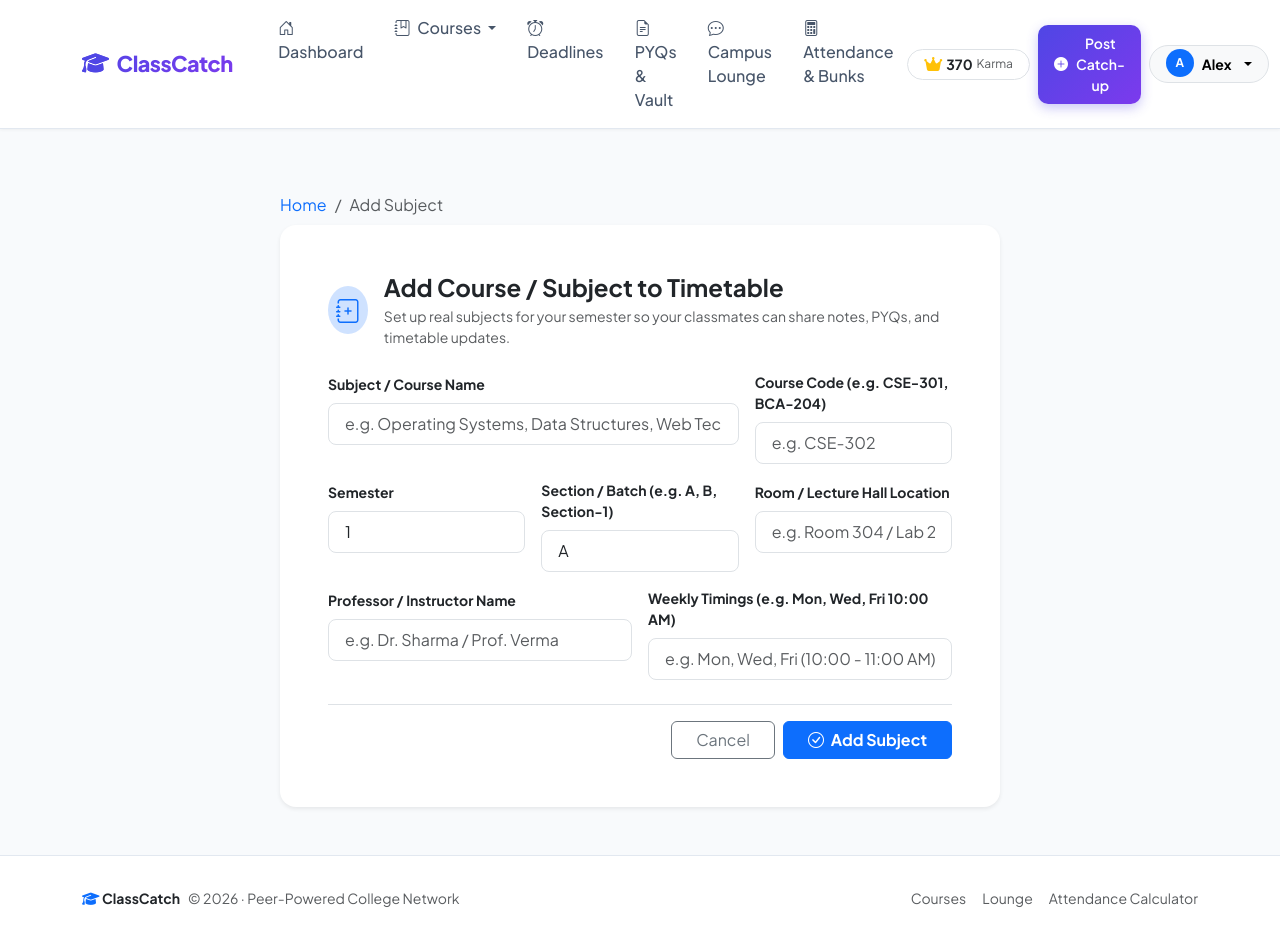
After one commit to sumit07122/Classcatch, a Flask app: page /course/new in a window 1280 px wide. The commit adds this page. Run offline with Flask 3, Linux system fonts and the light colour scheme; a user stored in the database is signed in.

Commit message:
Add course creation UI, clean slate database reset utility, and test suite verification

```diff
--- a/app.py
+++ b/app.py
@@ -2,15 +2,16 @@ import os
 from datetime import date, datetime, timedelta
 from dotenv import load_dotenv
 
-# Load environment variables from .env if present
-load_dotenv(override=True)
+# Load environment variables from .env if present (skip if TESTING mode is set)
+if not os.environ.get('TESTING'):
+    load_dotenv(override=True)
 
 from flask import Flask, render_template, redirect, url_for, flash, request, jsonify, abort, send_from_directory
 from flask_login import LoginManager, login_user, logout_user, login_required, current_user
 from models import db, User, Course, Summary, ChatMessage, Announcement, AttendanceRecord, Deadline, Resource
 from forms import (
     RegistrationForm, LoginForm, SummaryForm, ChatMessageForm,
-    AnnouncementForm, AttendanceForm, DeadlineForm, ResourceForm
+    AnnouncementForm, AttendanceForm, DeadlineForm, ResourceForm, CourseForm
 )
 
 # Initialize Flask application
@@ -161,6 +162,38 @@ def index():
 # ==========================================
 # Course Hub (Tabs: Summaries, Chat, Announcements, Schedule)
 # ==========================================
+
+@app.route('/course/new', methods=['GET', 'POST'])
+@login_required
+def create_course():
+    """Create a new course/subject for the student's branch/semester."""
+    form = CourseForm()
+    if form.validate_on_submit():
+        existing = Course.query.filter_by(code=form.code.data.strip().upper()).first()
+        if existing:
+            flash(f"A course with code '{existing.code}' ({existing.name}) already exists.", 'warning')
+            return render_template('course_new.html', title='Add Subject / Course', form=form)
+
+        new_course = Course(
+            name=form.name.data.strip(),
+            code=form.code.data.strip().upper(),
+            section=form.section.data.strip() if form.section.data else 'A',
+            semester=form.semester.data,
+            instructor=form.instructor.data.strip() if form.instructor.data else 'Prof. TBA',
+            room=form.room.data.strip() if form.room.data else 'Lecture Hall',
+            schedule=form.schedule.data.strip() if form.schedule.data else 'Mon, Wed, Fri 10:00 AM',
+            status='Scheduled'
+        )
+        db.session.add(new_course)
+        db.session.commit()
+        if hasattr(current_user, 'karma'):
+            current_user.karma += 15
+            db.session.commit()
+        flash(f"Subject '{new_course.code} - {new_course.name}' created successfully! (+15 Karma)", 'success')
+        return redirect(url_for('course_detail', course_id=new_course.id))
+
+    return render_template('course_new.html', title='Add Subject / Course', form=form)
+
 
 @app.route('/course/<int:course_id>', methods=['GET'])
 def course_detail(course_id):
--- a/forms.py
+++ b/forms.py
@@ -183,3 +183,32 @@ class ResourceForm(FlaskForm):
         Optional()
     ])
     submit = SubmitField('Share Resource (+10 Karma)')
+
+
+class CourseForm(FlaskForm):
+    """Form for adding real university courses/subjects."""
+    name = StringField('Subject / Course Name', validators=[
+        DataRequired(message="Please enter the subject name."),
+        Length(max=100, message="Course name must be under 100 characters.")
+    ])
+    code = StringField('Course Code (e.g. CSE-301, BCA-204)', validators=[
+        DataRequired(message="Course code is required."),
+        Length(max=20, message="Course code must be under 20 characters.")
+    ])
+    section = StringField('Section / Batch (e.g. A, B, Section-1)', default='A', validators=[
+        Optional(), Length(max=20)
+    ])
+    semester = IntegerField('Semester', default=1, validators=[
+        DataRequired(message="Please specify the semester number."),
+        NumberRange(min=1, max=12, message="Semester must be between 1 and 12.")
+    ])
+    instructor = StringField('Professor / Instructor Name', validators=[
+        Optional(), Length(max=100)
+    ])
+    room = StringField('Room / Lecture Hall Location', validators=[
+        Optional(), Length(max=50)
+    ])
+    schedule = StringField('Weekly Timings (e.g. Mon, Wed, Fri 10:00 AM)', validators=[
+        Optional(), Length(max=100)
+    ])
+    submit = SubmitField('Add Course to Timetable')
--- /dev/null
+++ b/templates/course_new.html
@@ -0,0 +1,99 @@
+{% extends "base.html" %}
+
+{% block content %}
+<div class="container py-4">
+    <div class="row justify-content-center">
+        <div class="col-lg-8">
+
+            <nav aria-label="breadcrumb">
+                <ol class="breadcrumb small text-muted mb-2">
+                    <li class="breadcrumb-item"><a href="{{ url_for('index') }}" class="text-decoration-none">Home</a></li>
+                    <li class="breadcrumb-item active" aria-current="page">Add Subject</li>
+                </ol>
+            </nav>
+
+            <div class="card card-modern p-4 p-md-5 bg-white shadow-sm border-0">
+                <div class="d-flex align-items-center gap-3 mb-4">
+                    <div class="rounded-circle bg-primary-subtle text-primary d-flex align-items-center justify-content-center" style="width: 48px; height: 48px; font-size: 1.5rem;">
+                        <i class="bi bi-journal-plus"></i>
+                    </div>
+                    <div>
+                        <h4 class="fw-bold text-dark mb-1">Add Course / Subject to Timetable</h4>
+                        <p class="text-muted small mb-0">Set up real subjects for your semester so your classmates can share notes, PYQs, and timetable updates.</p>
+                    </div>
+                </div>
+
+                <form method="POST" novalidate>
+                    {{ form.hidden_tag() }}
+
+                    <div class="row g-3">
+                        <div class="col-md-8">
+                            <label class="form-label fw-bold small text-dark">{{ form.name.label.text }}</label>
+                            {{ form.name(class="form-control form-control-lg fs-6", placeholder="e.g. Operating Systems, Data Structures, Web Technology") }}
+                            {% for error in form.name.errors %}
+                                <div class="text-danger small mt-1">{{ error }}</div>
+                            {% endfor %}
+                        </div>
+
+                        <div class="col-md-4">
+                            <label class="form-label fw-bold small text-dark">{{ form.code.label.text }}</label>
+                            {{ form.code(class="form-control form-control-lg fs-6", placeholder="e.g. CSE-302") }}
+                            {% for error in form.code.errors %}
+                                <div class="text-danger small mt-1">{{ error }}</div>
+                            {% endfor %}
+                        </div>
+
+                        <div class="col-md-4">
+                            <label class="form-label fw-bold small text-dark">{{ form.semester.label.text }}</label>
+                            {{ form.semester(class="form-control form-control-lg fs-6", placeholder="e.g. 5") }}
+                            {% for error in form.semester.errors %}
+                                <div class="text-danger small mt-1">{{ error }}</div>
+                            {% endfor %}
+                        </div>
+
+                        <div class="col-md-4">
+                            <label class="form-label fw-bold small text-dark">{{ form.section.label.text }}</label>
+                            {{ form.section(class="form-control form-control-lg fs-6", placeholder="e.g. A, B, Sec-2") }}
+                            {% for error in form.section.errors %}
+                                <div class="text-danger small mt-1">{{ error }}</div>
+                            {% endfor %}
+                        </div>
+
+                        <div class="col-md-4">
+                            <label class="form-label fw-bold small text-dark">{{ form.room.label.text }}</label>
+                            {{ form.room(class="form-control form-control-lg fs-6", placeholder="e.g. Room 304 / Lab 2") }}
+                            {% for error in form.room.errors %}
+                                <div class="text-danger small mt-1">{{ error }}</div>
+                            {% endfor %}
+                        </div>
+
+                        <div class="col-md-6">
+                            <label class="form-label fw-bold small text-dark">{{ form.instructor.label.text }}</label>
+                            {{ form.instructor(class="form-control form-control-lg fs-6", placeholder="e.g. Dr. Sharma / Prof. Verma") }}
+                            {% for error in form.instructor.errors %}
+                                <div class="text-danger small mt-1">{{ error }}</div>
+                            {% endfor %}
+                        </div>
+
+                        <div class="col-md-6">
+                            <label class="form-label fw-bold small text-dark">{{ form.schedule.label.text }}</label>
+                            {{ form.schedule(class="form-control form-control-lg fs-6", placeholder="e.g. Mon, Wed, Fri (10:00 - 11:00 AM)") }}
+                            {% for error in form.schedule.errors %}
+                                <div class="text-danger small mt-1">{{ error }}</div>
+                            {% endfor %}
+                        </div>
+                    </div>
+
+                    <div class="d-flex justify-content-end gap-2 mt-4 pt-3 border-top">
+                        <a href="{{ url_for('index') }}" class="btn btn-outline-secondary px-4">Cancel</a>
+                        <button type="submit" class="btn btn-primary px-4 fw-bold">
+                            <i class="bi bi-check-circle me-1"></i> Add Subject
+                        </button>
+                    </div>
+                </form>
+            </div>
+
+        </div>
+    </div>
+</div>
+{% endblock %}
```
Also changed, not shown: clean_slate.py (added, +74 -0 lines), templates/index.html (+8 -3 lines), test_app.py (+29 -4 lines).
